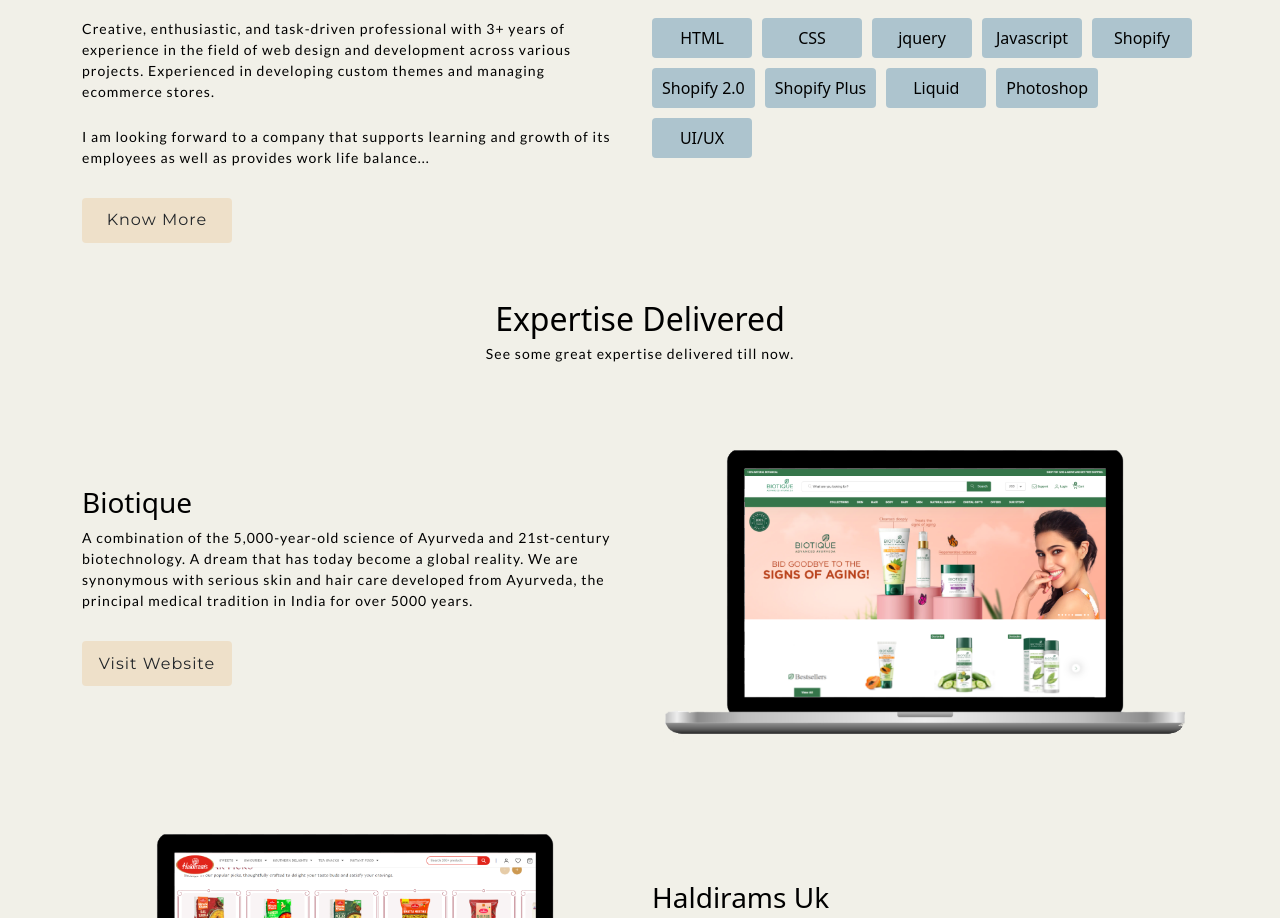
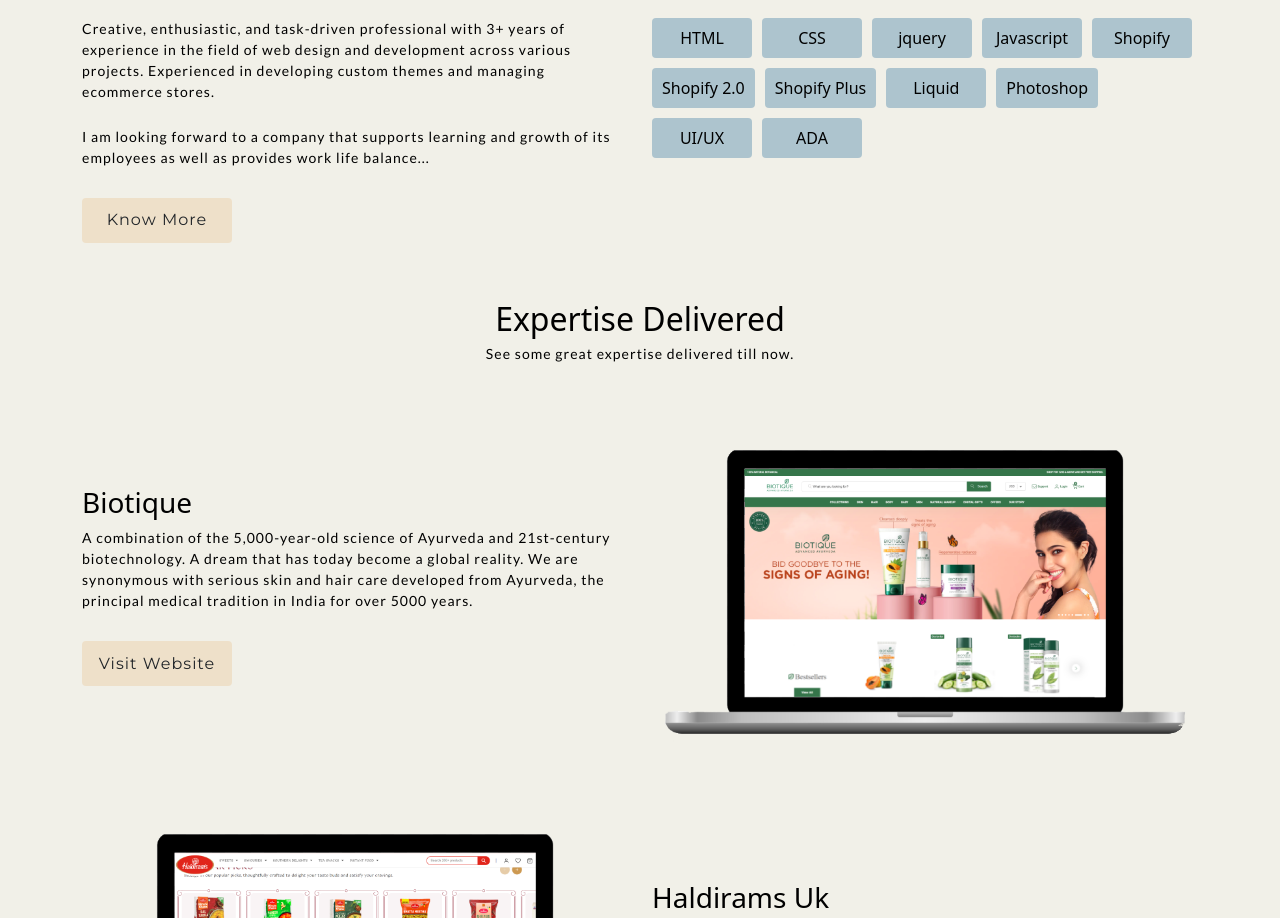
Before and after one commit to wadhwapratham/prathamwadhwa, a Next.js app: page / in a window 1280 px wide. Shown: the part 942-1860 px from the top of the page. Built offline with nearby package versions, Linux system fonts and the light colour scheme; some icons are missing.

Commit message:
skills  edit

```diff
--- a/pages/index.js
+++ b/pages/index.js
@@ -67,6 +67,7 @@ export default function Home(){
                                <li>Liquid</li>
                                <li>Photoshop</li>
                                <li>UI/UX</li>
+                               <li>ADA</li>
                             </ul>
                         </div>
                     </div>
```
